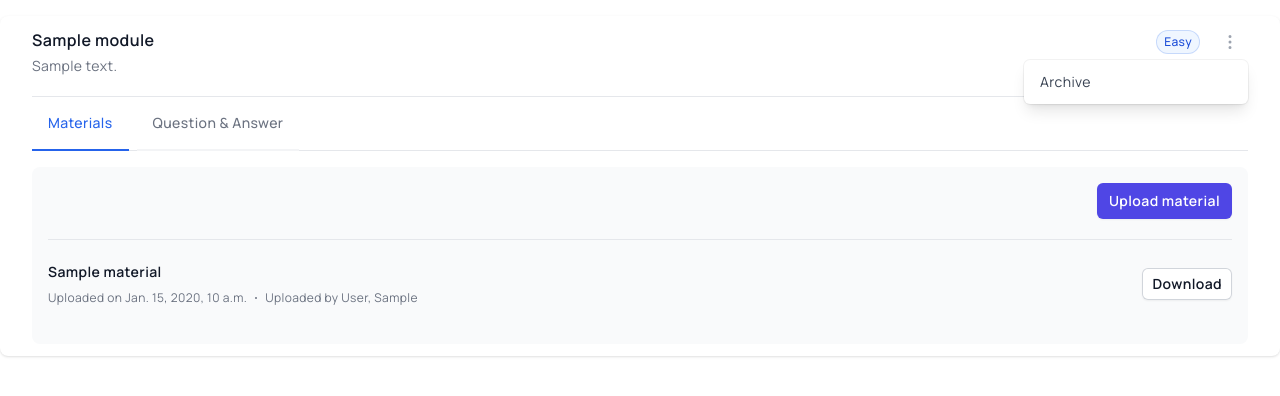
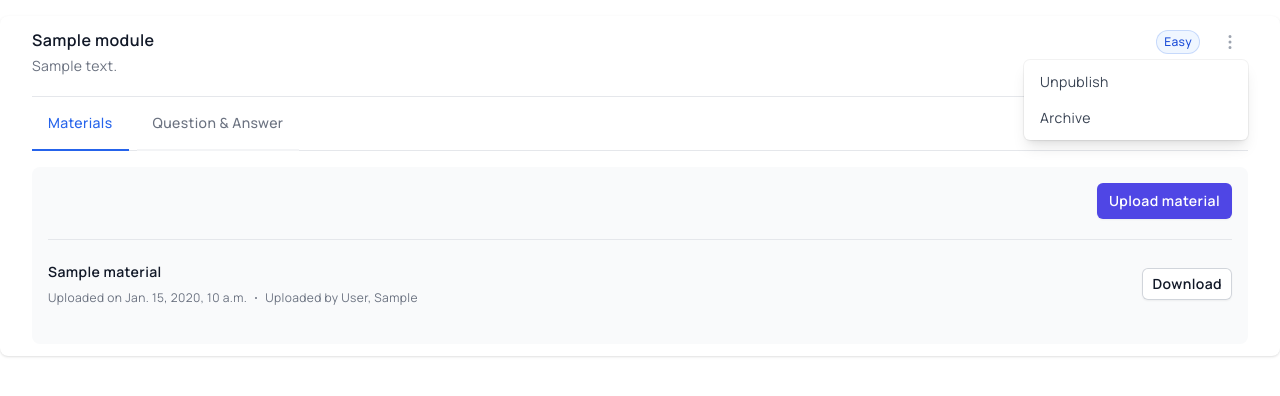
Before and after one commit to cidivinag/IREAD-Complete, a Django app: a page that uses I-READ-BackendAPI/apps/templates/module_detail.html in a window 1280 px wide, after a click on "Open options". Shown: the part 64-460 px from the top of the page. Run offline with Django 5.2, Linux system fonts and the light colour scheme; a user stored in the database is signed in; tables that the repository leaves empty hold one stand-in row (values such as "Sample post"); parts of the project's set-up code (start-up, migrations or seed data) failed here and were passed over; some libraries are stand-ins or nearby versions.

Commit message:
Added option to unpublish module on web app

```diff
--- a/I-READ-BackendAPI/apps/templates/module_detail.html
+++ b/I-READ-BackendAPI/apps/templates/module_detail.html
@@ -71,6 +71,15 @@
                                    tabindex="-1" id="menu-0-item-0">
                                     <span>Edit</span>
                                 </a>
+                                {% endif %}
+                                {% if module.is_published %}
+                                <button type="button"
+                                    hx-post="{% url 'unpublish_module_service' slug=module.slug %}"
+                                    hx-confirm="Are you sure you want to unpublish this module?"
+                                    class="flex w-full justify-between px-4 py-2 text-sm text-gray-700"
+                                    role="menuitem" tabindex="-1" id="menu-0-item-3">
+                                    <span>Unpublish</span>
+                                </button>
                                 {% endif %}
                                 <button type="button"
                                         hx-post="{% url 'delete_module_service' slug=module.slug %}"
--- a/I-READ-BackendAPI/apps/urls.py
+++ b/I-READ-BackendAPI/apps/urls.py
@@ -23,6 +23,7 @@ from apps.views.services import (
     question_and_answer_form_service,
     delete_module_service,
     edit_module_service,
+    unpublish_module_service,
     publish_module_service
 )
 
@@ -70,6 +71,11 @@ services_urlpatterns = [
         name="edit_module_service",
     ),
     path(
+        "module/unpublish/<str:slug>/",
+        unpublish_module_service,
+        name="unpublish_module_service",
+    ),
+    path(
         "module/publish/<str:slug>/",
         publish_module_service,
         name="publish_module_service",
```
Also changed, not shown: I-READ-BackendAPI/apps/views/services.py (+18 -0 lines).
